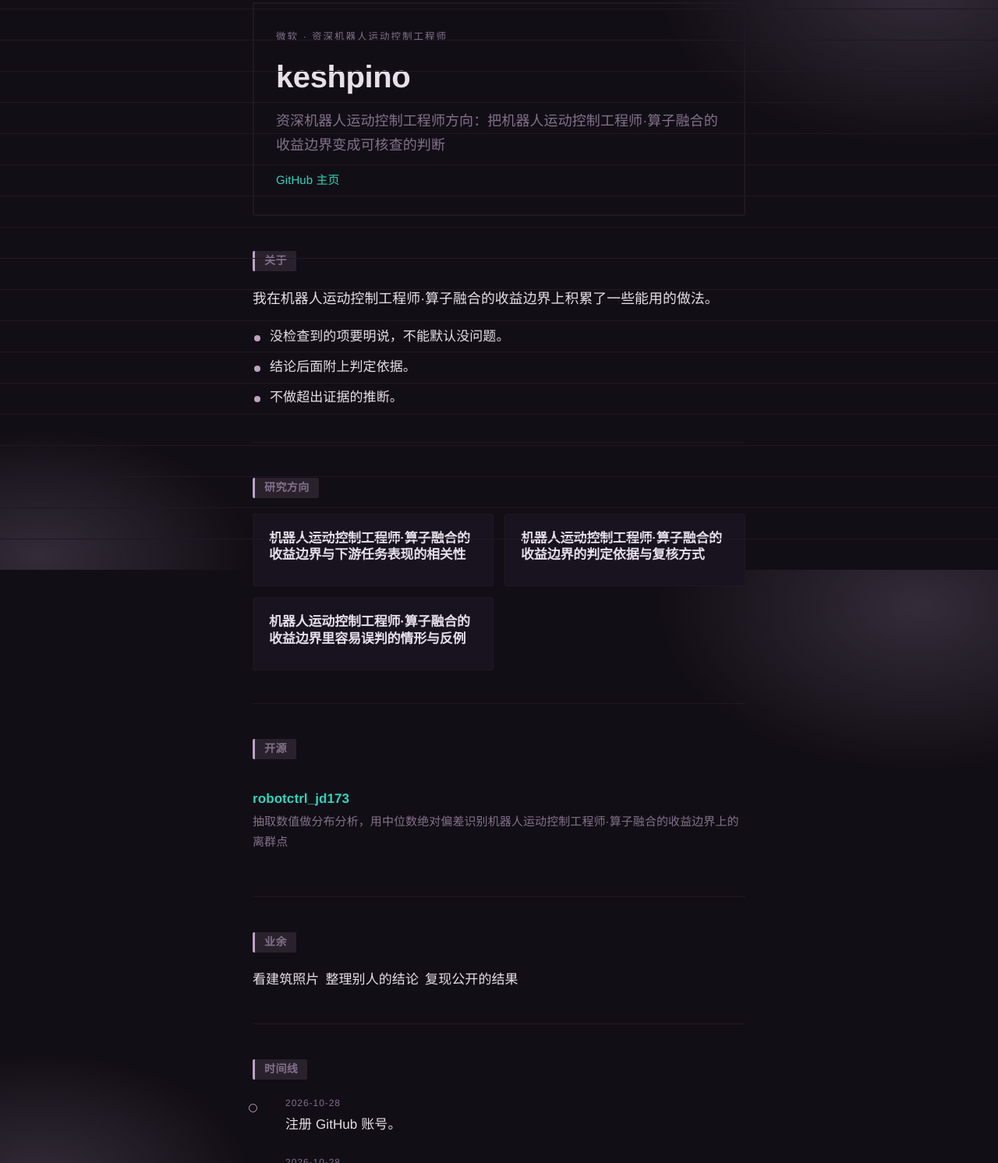
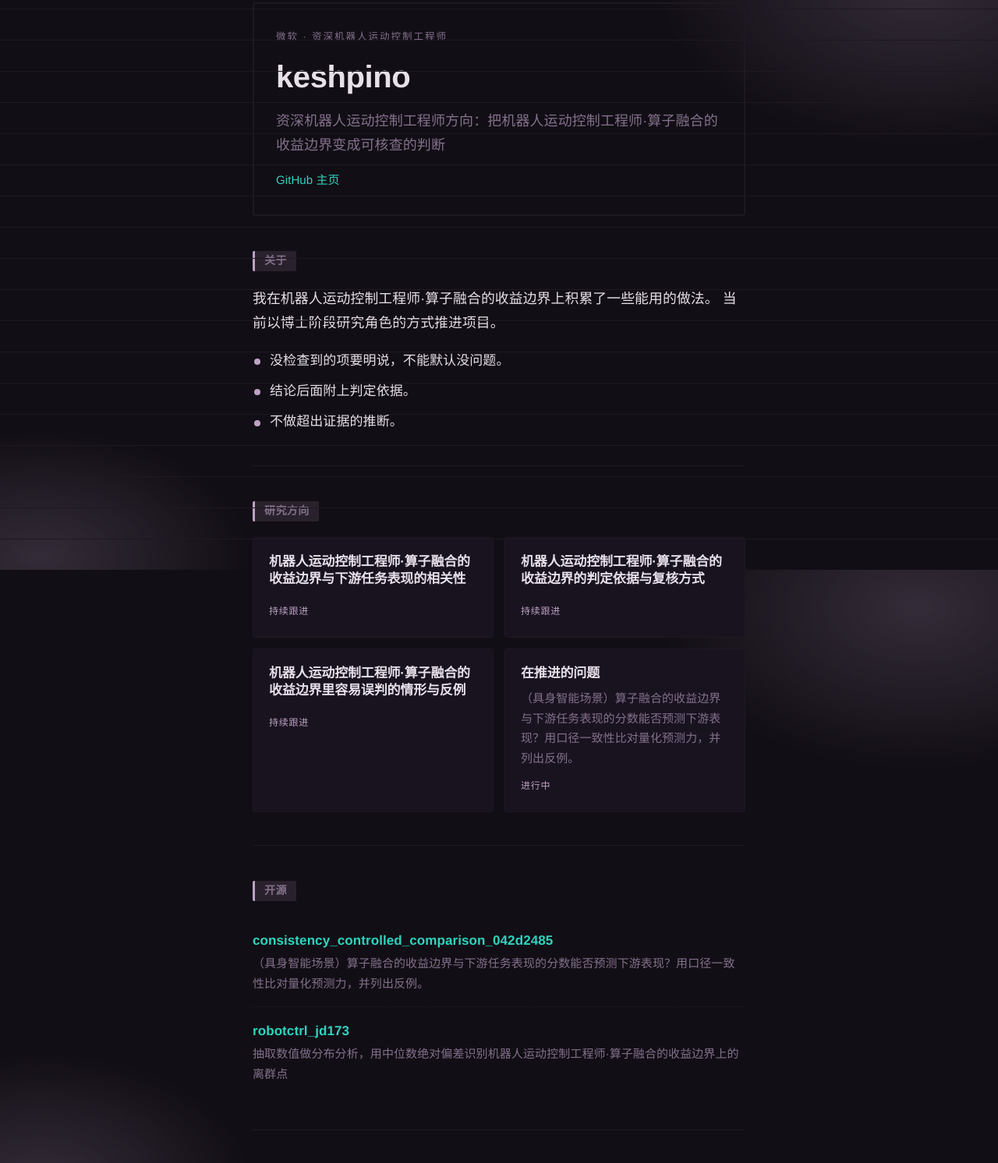
Before and after one commit to keshpino/keshpino.github.io, a plain HTML site: page index.html in a window 1280 px wide. Shown: the part 69-1561 px from the top of the page at 78% size. Drawn offline with Linux system fonts and the light colour scheme.

Commit message:
docs: 更新个人站点

```diff
--- a/index.html
+++ b/index.html
@@ -76,7 +76,7 @@
 
 <section class="about" id="about">
   <h2>关于</h2>
-  <p>我在机器人运动控制工程师·算子融合的收益边界上积累了一些能用的做法。</p>
+  <p>我在机器人运动控制工程师·算子融合的收益边界上积累了一些能用的做法。 当前以博士阶段研究角色的方式推进项目。</p>
   <ul class="traits">
     <li>没检查到的项要明说，不能默认没问题。</li>
     <li>结论后面附上判定依据。</li>
@@ -89,12 +89,20 @@
   <div class="grid two">
     <article class="card">
       <h3>机器人运动控制工程师·算子融合的收益边界与下游任务表现的相关性</h3>
+      <span class="status">持续跟进</span>
     </article>
     <article class="card">
       <h3>机器人运动控制工程师·算子融合的收益边界的判定依据与复核方式</h3>
+      <span class="status">持续跟进</span>
     </article>
     <article class="card">
       <h3>机器人运动控制工程师·算子融合的收益边界里容易误判的情形与反例</h3>
+      <span class="status">持续跟进</span>
+    </article>
+    <article class="card">
+      <h3>在推进的问题</h3>
+      <p>（具身智能场景）算子融合的收益边界与下游任务表现的分数能否预测下游表现？用口径一致性比对量化预测力，并列出反例。</p>
+      <span class="status">进行中</span>
     </article>
   </div>
 </section>
@@ -102,6 +110,9 @@
 <section id="work">
   <h2>开源</h2>
   <ul class="repos">
+    <li><div class="name"><a href="https://github.com/keshpino/consistency_controlled_comparison_042d2485" rel="noopener">consistency_controlled_comparison_042d2485</a></div>
+      <div class="desc">（具身智能场景）算子融合的收益边界与下游任务表现的分数能否预测下游表现？用口径一致性比对量化预测力，并列出反例。</div>
+    </li>
     <li><div class="name"><a href="https://github.com/keshpino/robotctrl_jd173" rel="noopener">robotctrl_jd173</a></div>
       <div class="desc">抽取数值做分布分析，用中位数绝对偏差识别机器人运动控制工程师·算子融合的收益边界上的离群点</div>
     </li>
```
